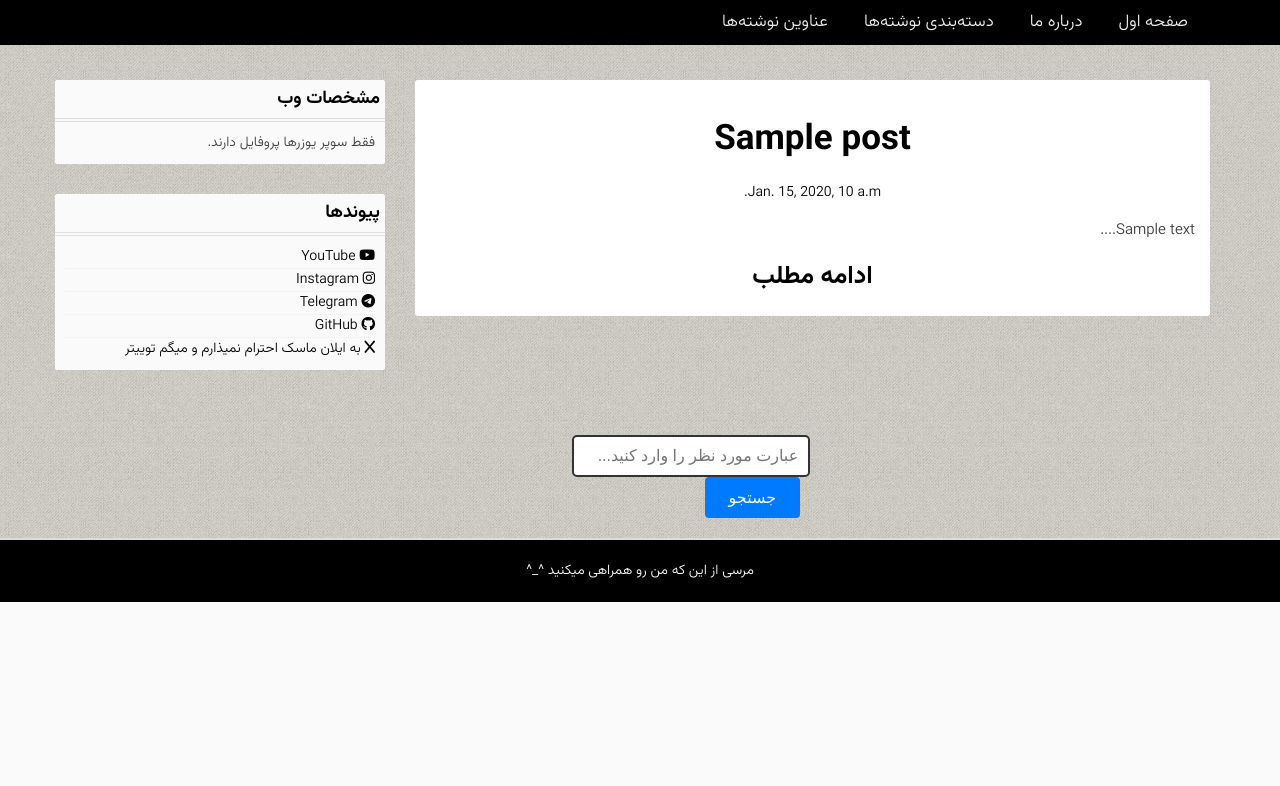
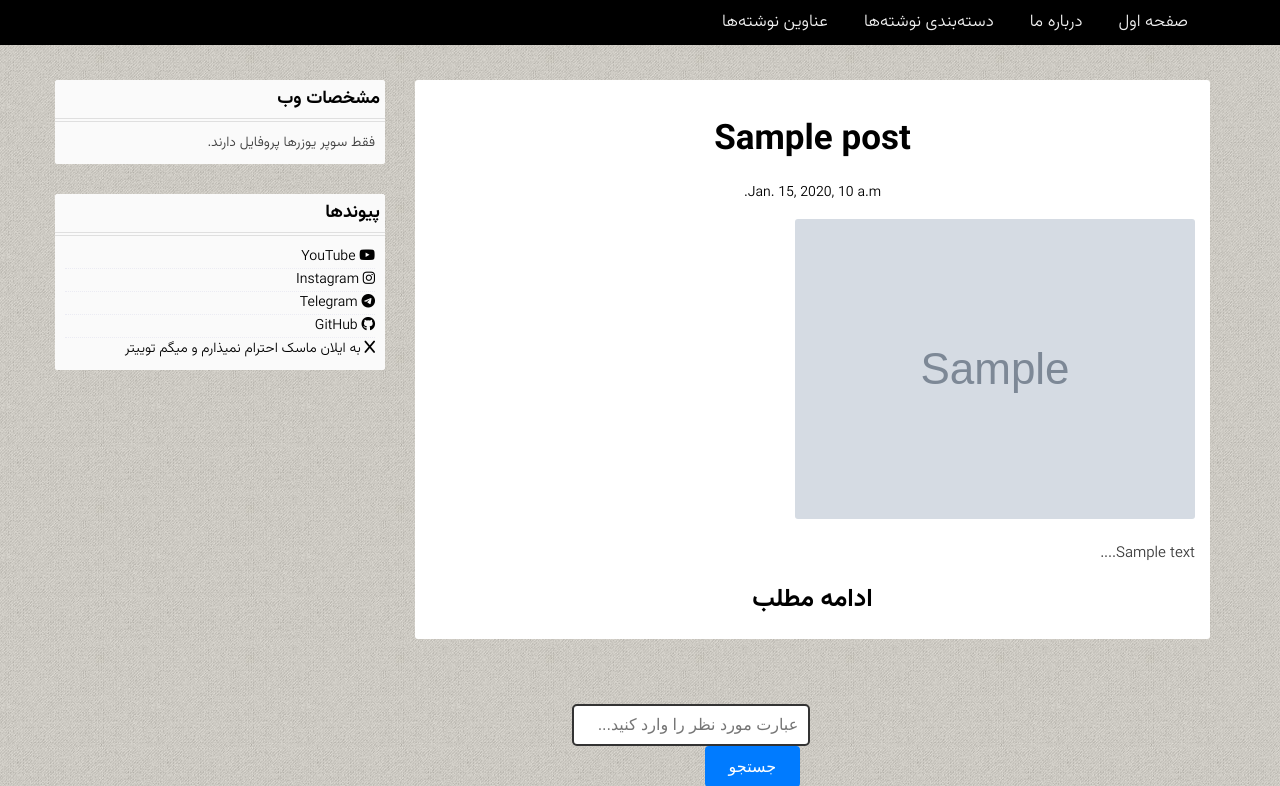
Before and after one commit to Bmnswry28/my-blog, a Django app: page / in a window 1280 px wide. Shown: the part 301-1087 px from the top of the page. Before the commit the page ends 903 px from the top, so only its background shows below. Run offline with Django 4.2, Linux system fonts and the light colour scheme; tables that the repository leaves empty hold one stand-in row (values such as "Sample post"); grey boxes marked "Sample" are stand-in pictures.

Commit message:
fix post image preview

```diff
--- a/static/css/style.css
+++ b/static/css/style.css
@@ -546,3 +546,9 @@ a:hover {
   button[type="submit"]:hover {
     background-color: #0056b3;
   }
+  .post-image-preview {
+    max-width: 100%;
+    height: auto;
+    margin-bottom: 15px;
+    border-radius: 10px;
+}
--- a/templates/index.html
+++ b/templates/index.html
@@ -28,12 +28,17 @@
                 {% for post in posts %}
                 <div class="post">
                     <div class="title">
-                        <a href="{% url 'post_detail' post.id %}" title="{{ post.title }}"><h3>{{ post.title }}</h3></a>
+                        <a href="{% url 'post_detail' post.id %}" title="{{ post.title }}">
+                            <h3>{{ post.title }}</h3>
+                        </a>
                     </div>
                     <div class="details">
                         {{ post.publishedDate }}
                     </div>
                     <div class="content">
+                        {% if post.image %}
+                            <img src="{{ post.image.url }}" alt="{{ post.title }}" class="post-image-preview">
+                        {% endif %}
                         <p>{{ post.Content|truncatewords:5 }}...</p>
                     </div>
                     <div class="read-more">
```
